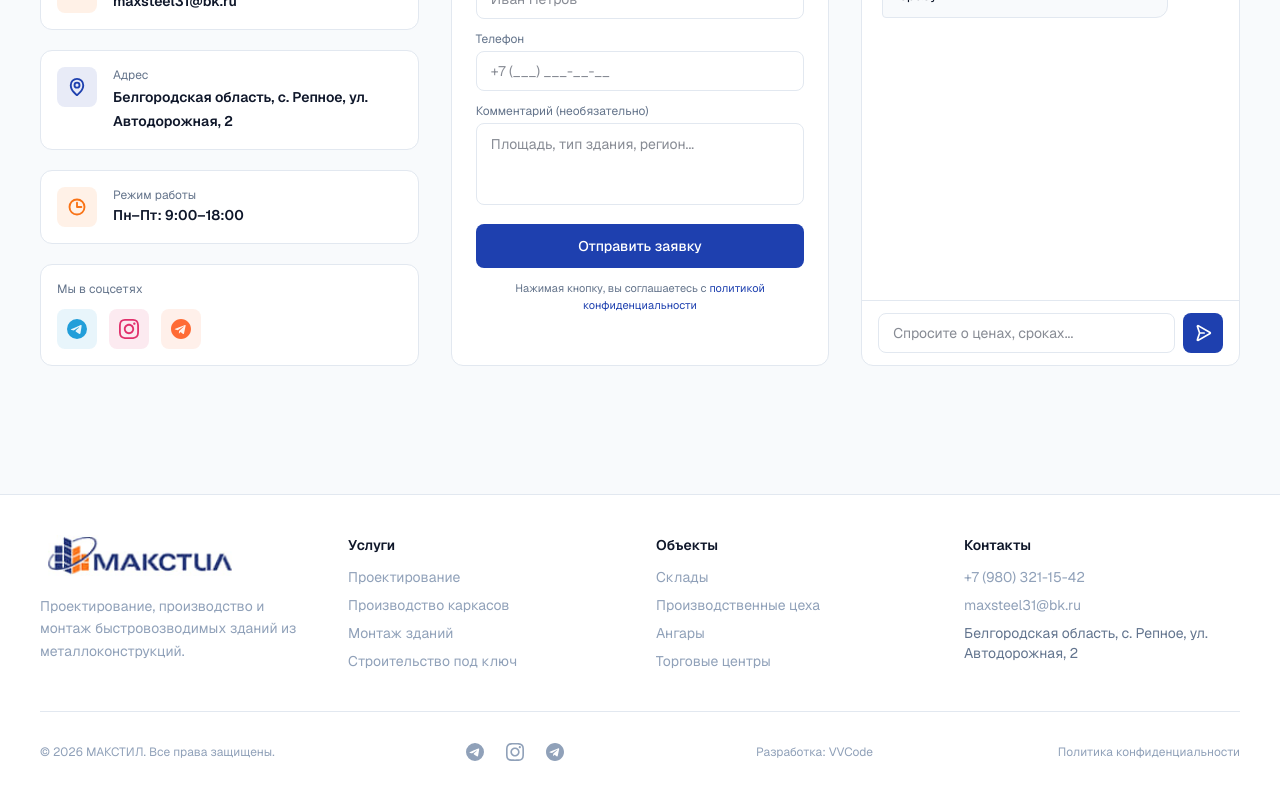
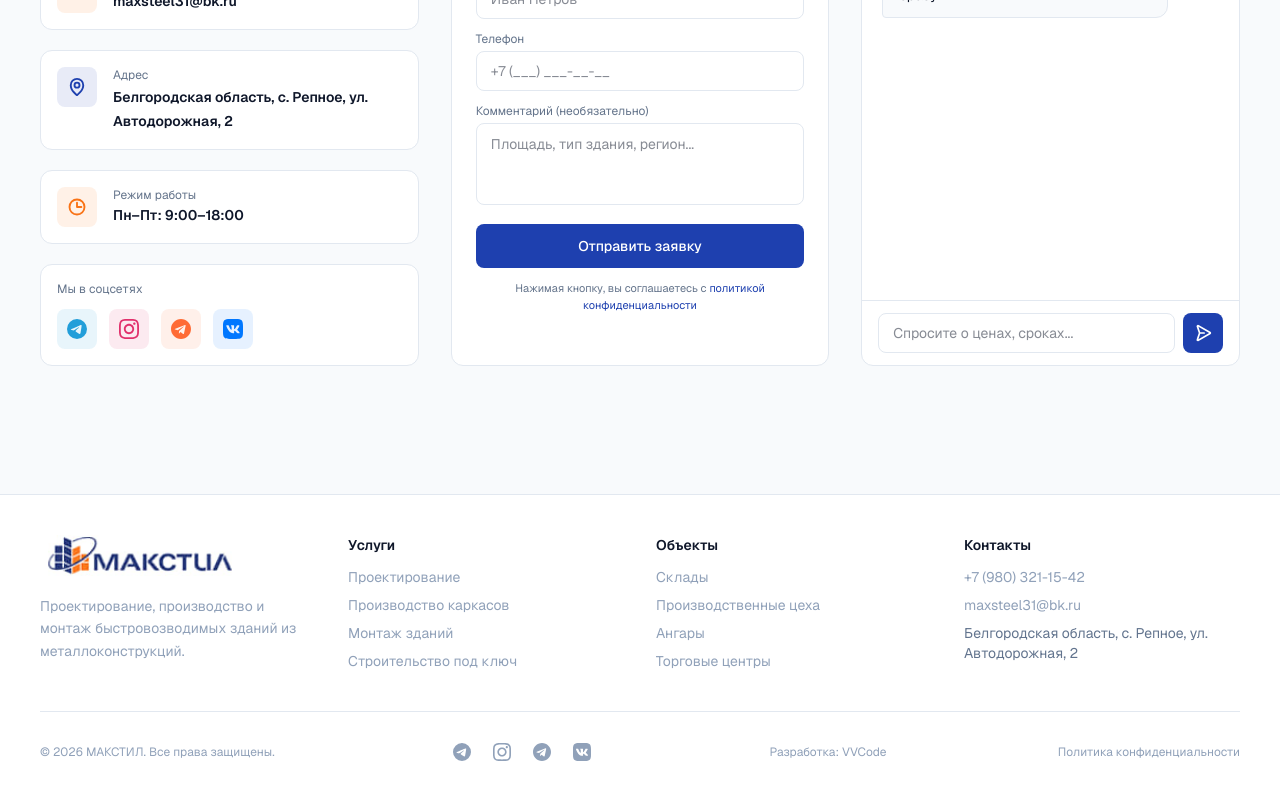
Before and after one commit to faded679/lstkmk, a Next.js app: page / in a window 1280 px wide. Shown: the part 8354-9154 px from the top of the page. Built offline with nearby package versions, Linux system fonts and the light colour scheme.

Commit message:
Add VK social link back to contacts and footer

```diff
--- a/src/components/Contacts.tsx
+++ b/src/components/Contacts.tsx
@@ -27,6 +27,12 @@ const InstagramIcon = () => (
 const MaxIcon = () => (
   <svg viewBox="0 0 24 24" width="20" height="20" fill="currentColor">
     <path d="M12 0C5.373 0 0 5.373 0 12s5.373 12 12 12 12-5.373 12-12S18.627 0 12 0zm5.562 8.069l-1.97 9.289c-.145.658-.537.818-1.084.508l-3-2.21-1.447 1.394c-.16.16-.295.295-.605.295l.213-3.053 5.56-5.023c.242-.213-.054-.333-.373-.12l-6.871 4.326-2.962-.924c-.643-.204-.657-.643.136-.953l11.57-4.461c.537-.194 1.006.131.833.932z"/>
+  </svg>
+);
+
+const VkIcon = () => (
+  <svg viewBox="0 0 24 24" width="20" height="20" fill="currentColor">
+    <path d="M15.684 0H8.316C1.592 0 0 1.592 0 8.316v7.368C0 22.408 1.592 24 8.316 24h7.368C22.408 24 24 22.408 24 15.684V8.316C24 1.592 22.408 0 15.684 0zm3.692 17.123h-1.744c-.66 0-.862-.523-2.049-1.714-1.033-1.033-1.49-1.171-1.744-1.171-.356 0-.458.102-.458.593v1.575c0 .424-.135.678-1.253.678-1.846 0-3.896-1.118-5.335-3.202C4.624 10.857 4 8.492 4 8.076c0-.254.102-.491.593-.491h1.744c.44 0 .61.203.779.677.863 2.49 2.303 4.675 2.896 4.675.22 0 .322-.102.322-.66V9.721c-.068-1.186-.695-1.287-.695-1.71 0-.203.17-.407.44-.407h2.744c.373 0 .508.203.508.643v3.473c0 .372.17.508.271.508.22 0 .407-.136.813-.542 1.254-1.406 2.151-3.574 2.151-3.574.119-.254.322-.491.763-.491h1.744c.525 0 .644.27.525.643-.22 1.017-2.354 4.031-2.354 4.031-.186.305-.254.44 0 .78.186.254.796.779 1.203 1.253.745.847 1.32 1.558 1.473 2.049.17.475-.085.72-.576.72z"/>
   </svg>
 );
 
@@ -219,6 +225,15 @@ export default function Contacts() {
                 >
                   <MaxIcon />
                 </a>
+                <a
+                  href="https://vk.com/mcsteel31"
+                  target="_blank"
+                  rel="noopener noreferrer"
+                  className="w-10 h-10 flex items-center justify-center rounded-lg bg-[#0077FF]/10 text-[#0077FF] hover:bg-[#0077FF]/20 transition-colors"
+                  title="ВКонтакте"
+                >
+                  <VkIcon />
+                </a>
               </div>
             </div>
           </motion.div>
--- a/src/components/Footer.tsx
+++ b/src/components/Footer.tsx
@@ -13,6 +13,12 @@ const IgIcon = () => (
 const MxIcon = () => (
   <svg viewBox="0 0 24 24" width="18" height="18" fill="currentColor">
     <path d="M12 0C5.373 0 0 5.373 0 12s5.373 12 12 12 12-5.373 12-12S18.627 0 12 0zm5.562 8.069l-1.97 9.289c-.145.658-.537.818-1.084.508l-3-2.21-1.447 1.394c-.16.16-.295.295-.605.295l.213-3.053 5.56-5.023c.242-.213-.054-.333-.373-.12l-6.871 4.326-2.962-.924c-.643-.204-.657-.643.136-.953l11.57-4.461c.537-.194 1.006.131.833.932z"/>
+  </svg>
+);
+
+const VkIcon = () => (
+  <svg viewBox="0 0 24 24" width="18" height="18" fill="currentColor">
+    <path d="M15.684 0H8.316C1.592 0 0 1.592 0 8.316v7.368C0 22.408 1.592 24 8.316 24h7.368C22.408 24 24 22.408 24 15.684V8.316C24 1.592 22.408 0 15.684 0zm3.692 17.123h-1.744c-.66 0-.862-.523-2.049-1.714-1.033-1.033-1.49-1.171-1.744-1.171-.356 0-.458.102-.458.593v1.575c0 .424-.135.678-1.253.678-1.846 0-3.896-1.118-5.335-3.202C4.624 10.857 4 8.492 4 8.076c0-.254.102-.491.593-.491h1.744c.44 0 .61.203.779.677.863 2.49 2.303 4.675 2.896 4.675.22 0 .322-.102.322-.66V9.721c-.068-1.186-.695-1.287-.695-1.71 0-.203.17-.407.44-.407h2.744c.373 0 .508.203.508.643v3.473c0 .372.17.508.271.508.22 0 .407-.136.813-.542 1.254-1.406 2.151-3.574 2.151-3.574.119-.254.322-.491.763-.491h1.744c.525 0 .644.27.525.643-.22 1.017-2.354 4.031-2.354 4.031-.186.305-.254.44 0 .78.186.254.796.779 1.203 1.253.745.847 1.32 1.558 1.473 2.049.17.475-.085.72-.576.72z"/>
   </svg>
 );
 
@@ -119,6 +125,9 @@ export default function Footer() {
             <a href="https://max.ru/join/n-9OuRJ2NTY_1f77DHMswPbVCe14w8rMicyRr-3-rAk" target="_blank" rel="noopener noreferrer" className="w-8 h-8 flex items-center justify-center rounded-lg text-slate-400 hover:text-[#FF6B35] hover:bg-[#FF6B35]/10 transition-colors" title="Max">
               <MxIcon />
             </a>
+            <a href="https://vk.com/mcsteel31" target="_blank" rel="noopener noreferrer" className="w-8 h-8 flex items-center justify-center rounded-lg text-slate-400 hover:text-[#0077FF] hover:bg-[#0077FF]/10 transition-colors" title="ВКонтакте">
+              <VkIcon />
+            </a>
           </div>
           <span>Разработка: <a href="https://vvcode.ru" target="_blank" rel="noopener noreferrer" className="hover:text-accent-blue transition-colors">VVCode</a></span>
           <div className="flex gap-4">
```
